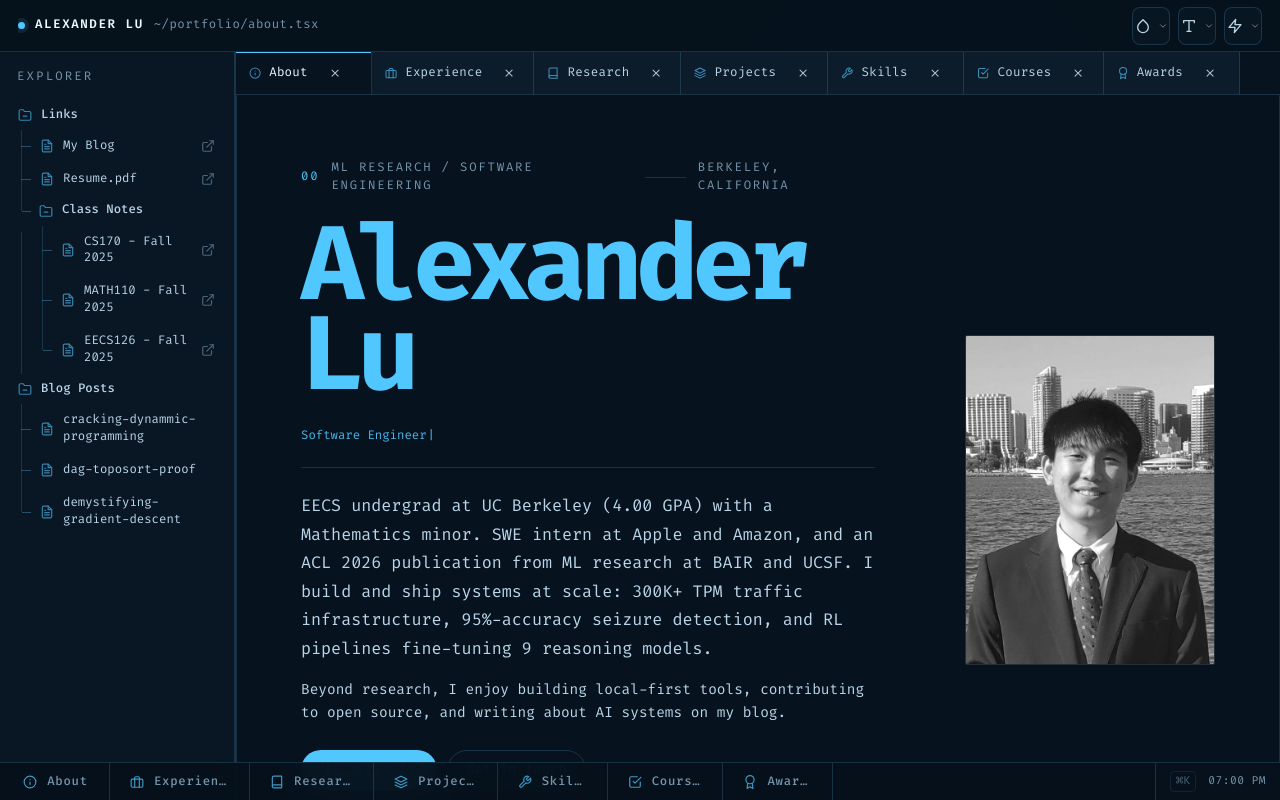
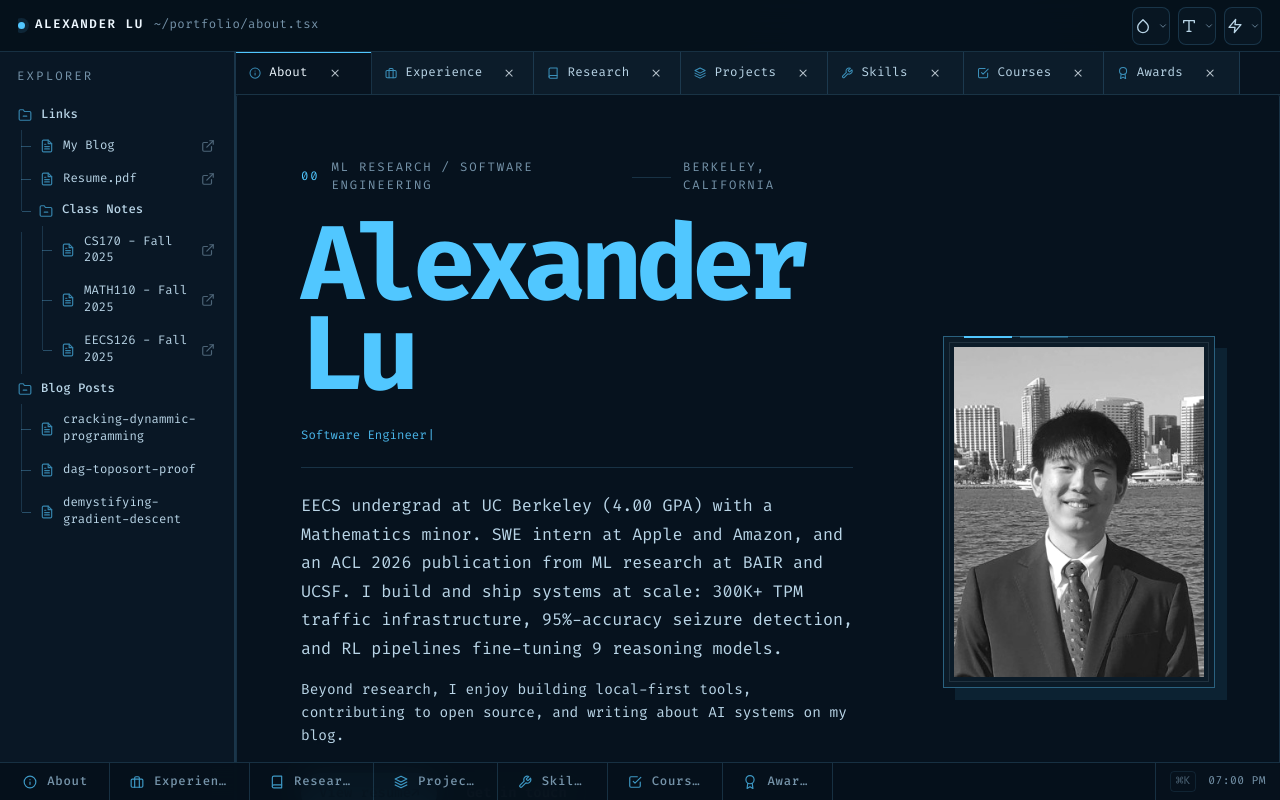
Before and after one commit to YLu-1258/alexdev, a React (Vite) app: page / in a window 1280 px wide. Built offline with nearby package versions, Linux system fonts and the light colour scheme.

Commit message:
Frame the about portrait

```diff
--- a/src/content/css/About.css
+++ b/src/content/css/About.css
@@ -265,22 +265,54 @@
 
 .about-hero-photo {
     position: relative;
+    padding: 10px;
+    isolation: isolate;
+    background: color-mix(in srgb, var(--bg-surface) 84%, var(--bg-content));
+    border: 1px solid color-mix(in srgb, var(--accent) 28%, var(--card-border));
+    box-shadow: 12px 12px 0 color-mix(in srgb, var(--accent) 9%, transparent);
+    transition: transform 0.22s ease, border-color 0.22s ease, box-shadow 0.22s ease;
+}
+
+.about-hero-photo::before {
+    content: '';
+    position: absolute;
+    inset: 5px;
+    z-index: 1;
+    border: 1px solid color-mix(in srgb, var(--text-soft) 12%, transparent);
+    pointer-events: none;
+}
+
+.about-hero-photo::after {
+    content: '';
+    position: absolute;
+    top: -1px;
+    left: 20px;
+    z-index: 2;
+    width: 48px;
+    height: 2px;
+    background: var(--accent);
+    box-shadow: 56px 0 0 color-mix(in srgb, var(--accent) 32%, transparent);
+    pointer-events: none;
+}
+
+.about-hero-photo:hover {
+    transform: translateY(-3px);
+    border-color: color-mix(in srgb, var(--accent) 55%, var(--card-border));
+    box-shadow: 14px 14px 0 color-mix(in srgb, var(--accent) 14%, transparent);
 }
 
 .about-headshot {
     width: clamp(170px, 20vw, 250px);
     height: clamp(220px, 28vw, 330px);
-    border-radius: 2px;
-    border: 1px solid var(--card-border);
+    border-radius: 0;
+    border: 0;
     filter: grayscale(1) contrast(1.04);
     animation: none;
-    transition: transform 0.2s ease, filter 0.2s ease, box-shadow 0.2s ease;
+    transition: filter 0.22s ease;
 }
 
-.about-headshot:hover {
-    transform: translateY(-3px);
+.about-hero-photo:hover .about-headshot {
     filter: grayscale(0.25) contrast(1.02);
-    box-shadow: 10px 10px 0 color-mix(in srgb, var(--accent) 13%, transparent);
 }
 
 .about-actions {
@@ -361,7 +393,14 @@
 
     .about-headshot {
         width: 100%;
-        height: 220px;
+        height: 240px;
+    }
+
+    .about-hero-photo {
+        width: min(100%, 430px);
+        margin-inline: auto;
+        box-sizing: border-box;
+        box-shadow: 8px 8px 0 color-mix(in srgb, var(--accent) 9%, transparent);
     }
 
     .about-title {
```
